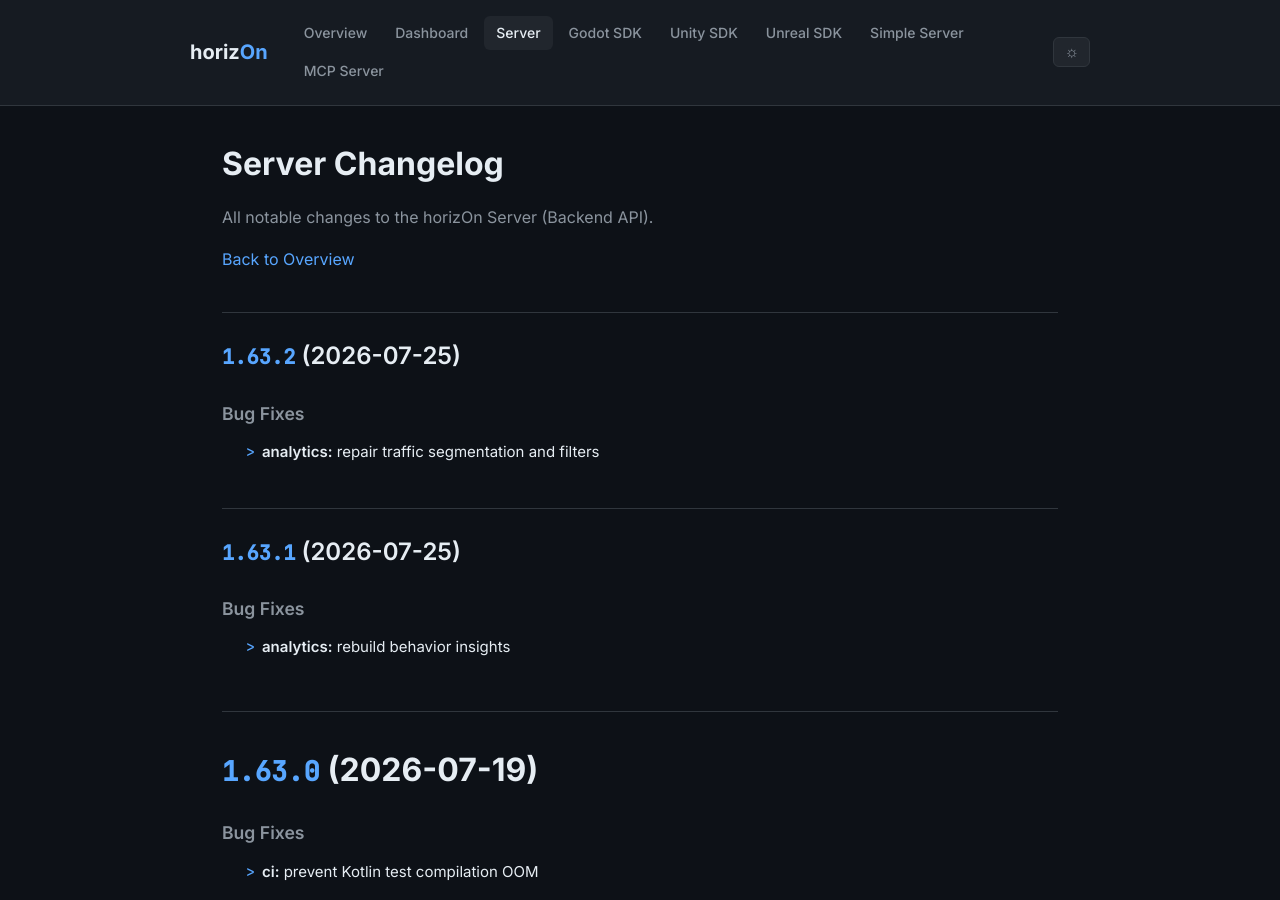
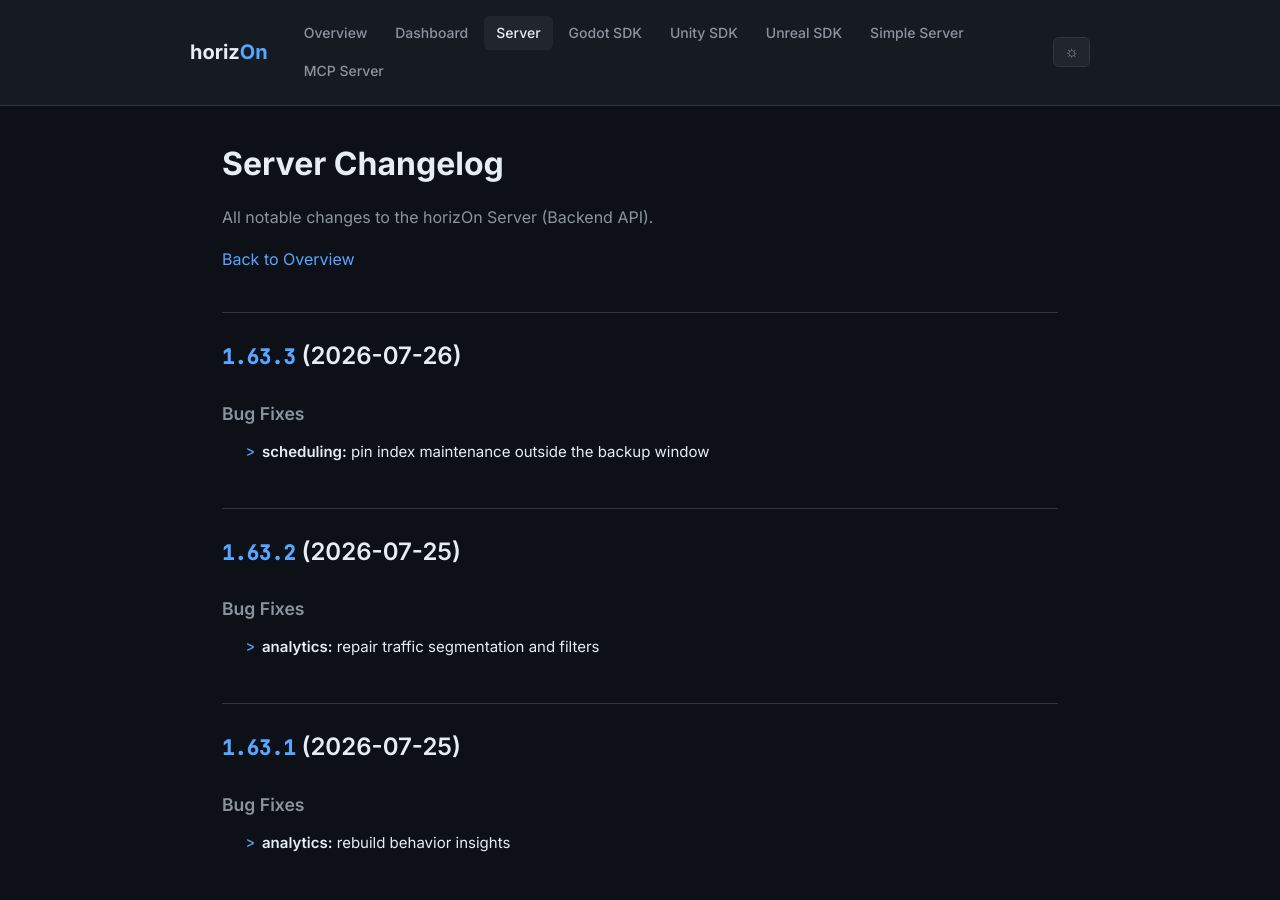
Before and after one commit to ProjectMakersDE/horizOn-Changelog, a Jekyll site: the page built from server-changelog.md, in a window 1280 px wide and 900 px high. Built offline with Jekyll 4.4.1, drawn with Linux system fonts in a browser that asks for light colours.

Commit message:
chore: reconcile changelogs

```diff
--- a/server-changelog.md
+++ b/server-changelog.md
@@ -8,6 +8,13 @@ title: Server Changelog
 All notable changes to the horizOn Server (Backend API).
 
 [Back to Overview](.)
+
+## [1.63.3](https://github.com/ProjectMakersDE/horizOn-Server/compare/v1.63.2...v1.63.3) (2026-07-26)
+
+
+### Bug Fixes
+
+* **scheduling:** pin index maintenance outside the backup window ([fd14939](https://github.com/ProjectMakersDE/horizOn-Server/commit/fd1493975ff9e3e57afbbecc3d43bb7658e21ff7))
 
 ## [1.63.2](https://github.com/ProjectMakersDE/horizOn-Server/compare/v1.63.1...v1.63.2) (2026-07-25)
 
```
Also changed, not shown: index.md (+1 -1 lines).
